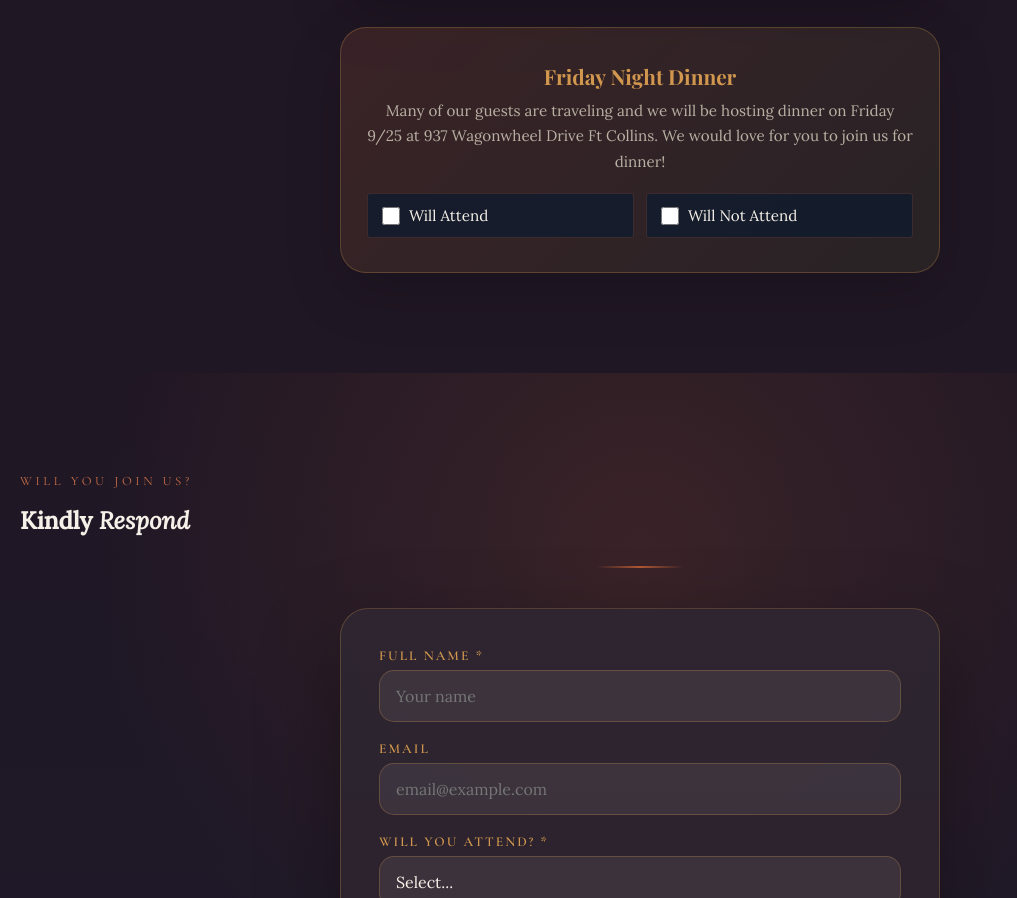
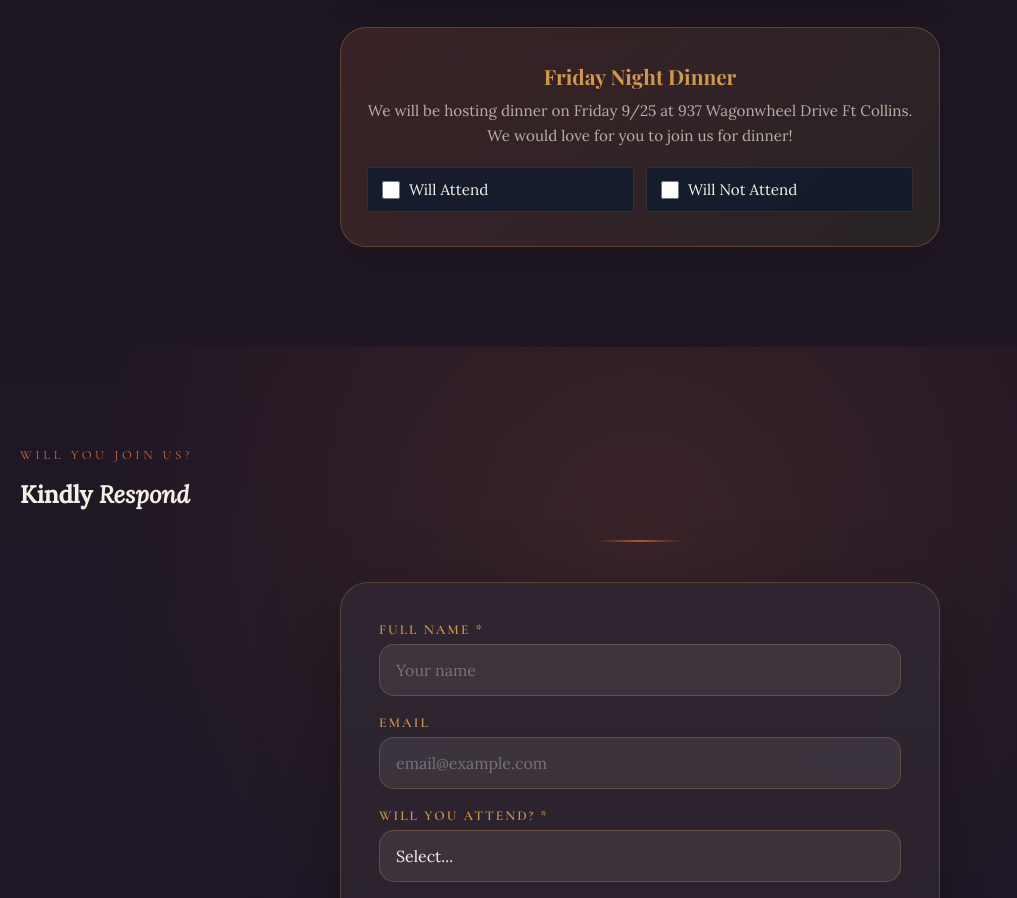
Before and after one commit to Tkcool28/wedding-checklist, a plain HTML site: page index.html in a window 1280 px wide. Shown: the part 2141-3039 px from the top of the page, without its empty margins (0-1017 px from the left). Drawn offline with nearby package versions, Linux system fonts and the light colour scheme; no server answers; a web font is replaced by a local one.

Commit message:
Shorten Friday dinner invitation

```diff
--- a/index.html
+++ b/index.html
@@ -1535,7 +1535,7 @@ body {
 
   <div class="games-callout friday-dinner-callout">
     <h3>Friday Night Dinner</h3>
-    <p>Many of our guests are traveling and we will be hosting dinner on Friday 9/25 at 937 Wagonwheel Drive Ft Collins. We would love for you to join us for dinner!</p>
+    <p>We will be hosting dinner on Friday 9/25 at 937 Wagonwheel Drive Ft Collins. We would love for you to join us for dinner!</p>
     <div class="friday-dinner-options" role="group" aria-label="Friday night dinner attendance">
       <label class="friday-dinner-choice"><input type="checkbox" id="rsvpFridayDinnerYes"> Will Attend</label>
       <label class="friday-dinner-choice"><input type="checkbox" id="rsvpFridayDinnerNo"> Will Not Attend</label>
```
